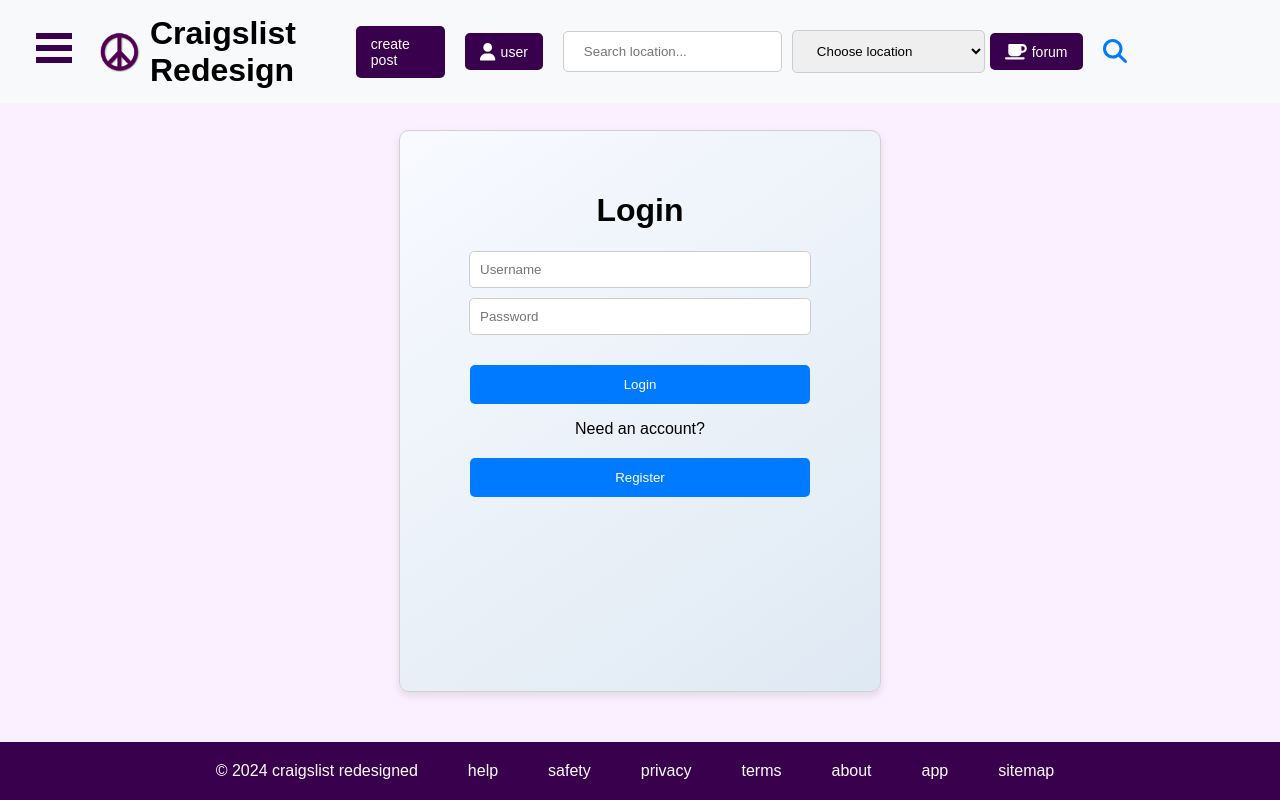
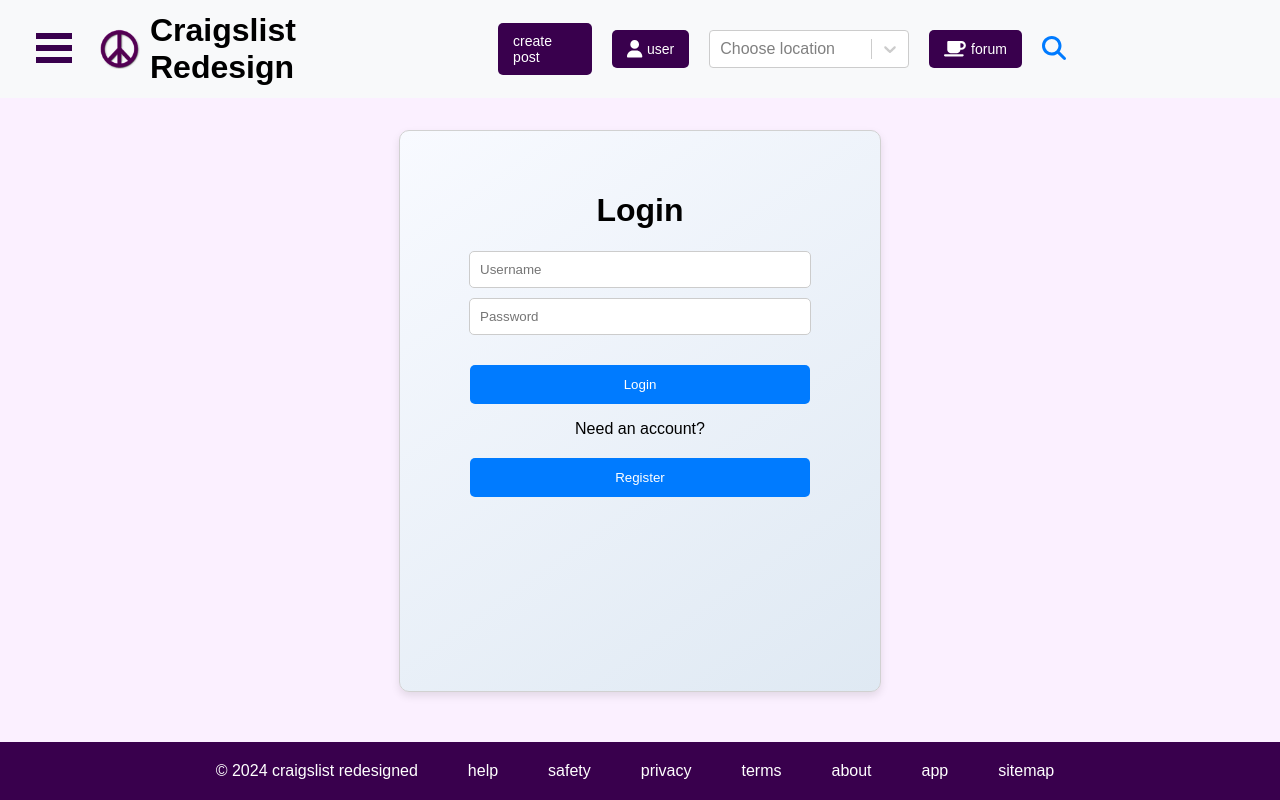
Before and after one commit to Gochad/redesign-craigslist, a React (Create React App) app: page /user in a window 1280 px wide. Shown: the top 800 px of the page. Built offline with nearby package versions, Linux system fonts and the light colour scheme.

Commit message:
change location search

```diff
--- a/src/components/LocationSwitcher.tsx
+++ b/src/components/LocationSwitcher.tsx
@@ -1,5 +1,6 @@
-import React, { useState, ChangeEvent } from "react";
+import React, { useState } from "react";
 import styled from "styled-components";
+import Select, { components } from 'react-select';
 import locationsData from "../data/location.json";
 import { Location } from "./types";
 
@@ -7,98 +8,88 @@ const Container = styled.div`
   display: flex;
   align-items: center;
   padding: 20px;
+  padding-right: 0;
   gap: 10px;
 `;
 
-const Input = styled.input`
-  padding: 12px 20px;
-  flex: 1 0 50%;
-  box-sizing: border-box;
-  border: 1px solid #ccc;
-  border-radius: 5px;
-
-  &:focus {
-    outline: none;
-    border-color: #007bff;
-    box-shadow: 0 0 8px rgba(0, 123, 255, 0.25);
-  }
+const StyledSelect = styled(Select)`
+  width: 200px;
 `;
 
-const Select = styled.select`
-  padding: 12px 20px;
-  flex: 1 0 50%;
-  border-radius: 5px;
-  border: 1px solid #ccc;
-
-  &:focus {
-    outline: none;
-    border-color: #007bff;
-    box-shadow: 0 0 8px rgba(0, 123, 255, 0.25);
-  }
+const Dot = styled.span`
+  height: 6px;
+  width: 6px;
+  margin-right: 5px;
+  background-color: #000;
+  border-radius: 50%;
+  display: inline-block;
 `;
 
+const Option = ({ children, ...props }: any) => {
+  const { data } = props;
+  return (
+    <components.Option {...props}>
+      {data.level > 0 && <Dot />}
+      {children}
+    </components.Option>
+  );
+};
+
 const LocationSwitcher = () => {
-  const [searchTerm, setSearchTerm] = useState("");
-  const [selectedLocation, setSelectedLocation] = useState("");
-  const locations: Location[] = locationsData as unknown as Location[];
+  const [selectedOption, setSelectedOption] = useState(null);
 
-  const handleSearchChange = (event: ChangeEvent<HTMLInputElement>) => {
-    setSearchTerm(event.target.value);
+  const handleChange = (option: any) => {
+    setSelectedOption(option);
   };
 
-  const handleChange = (event: ChangeEvent<HTMLSelectElement>) => {
-    setSelectedLocation(event.target.value);
-  };
+  const options = locationsData.reduce((acc: any[], location) => {
+    return [...acc, ...generateOptions(location)];
+  }, []);
 
-  const filterLocations = (
-    locations: Location[],
-    searchTerm: string
-  ): Location[] => {
-    return locations.reduce((acc: Location[], location) => {
-      const match = location.name
-        .toLowerCase()
-        .includes(searchTerm.toLowerCase());
-      const children = location.children
-        ? filterLocations(location.children, searchTerm)
-        : [];
-
-      if (match || children.length) {
-        acc.push({ ...location, children });
-      }
-      return acc;
-    }, []);
-  };
-
-  const renderOptions = (location: Location, prefix: string = "") => {
-    const options = [
-      <option key={location.id} value={location.id}>
-        {prefix + location.name}
-      </option>,
-    ];
-
+  function generateOptions(location: Location, level: number = 0): any[] {
+    let res = [{
+      value: location.id,
+      label: location.name,
+      level: level
+    }];
     if (location.children) {
-      location.children.forEach((child) => {
-        options.push(...renderOptions(child, prefix + "--"));
+      location.children.forEach(child => {
+        res = [...res, ...generateOptions(child, level + 1)];
       });
     }
+    return res;
+  }
 
-    return options;
+  const customStyles = {
+    control: (provided: any) => ({
+      ...provided,
+      minWidth: '200px',
+    }),
+    menu: (provided: any) => ({
+      ...provided,
+      width: '200px'
+    }),
+    option: (styles: any, { data }: any) => {
+      return {
+        ...styles,
+        paddingLeft: `${20 + data.level * 10}px`,
+        display: 'flex',
+        alignItems: 'center',
+        fontWeight: data.level === 0 ? 'bold' : 'normal',
+      };
+    }
   };
-
-  const filteredLocations = filterLocations(locations, searchTerm);
 
   return (
     <Container>
-      <Input
-        type="text"
-        placeholder="Search location..."
-        value={searchTerm}
-        onChange={handleSearchChange}
+      <StyledSelect
+        value={selectedOption}
+        onChange={handleChange}
+        options={options}
+        components={{ Option }}
+        placeholder="Choose location"
+        styles={customStyles}
       />
-      <Select value={selectedLocation} onChange={handleChange}>
-        <option value="">Choose location</option>
-        {filteredLocations.map((location) => renderOptions(location))}
-      </Select>
     </Container>
   );
 };
```
